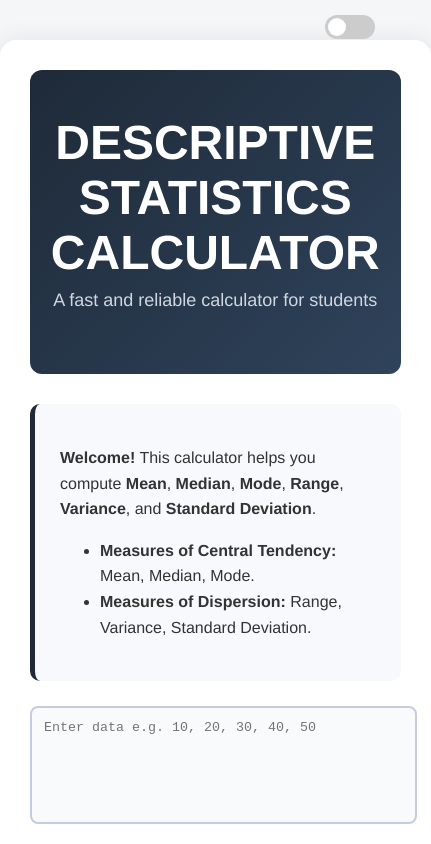
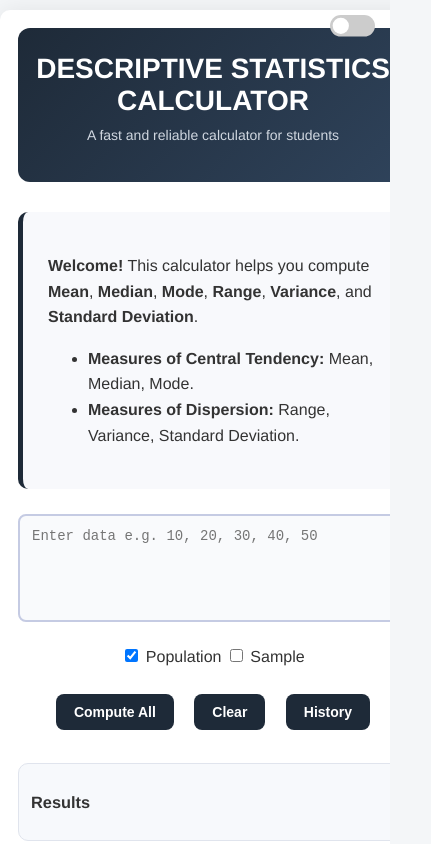
Before and after one commit to gabrieljavier13/Descriptive-Statistics-Calculator, a plain HTML site: page index.html in a window 390 px wide. Shown: the top 844 px of the page, 431 px wide, since content can reach past the window. Drawn offline with Linux system fonts and the light colour scheme.

Commit message:
Update style.css

```diff
--- a/style.css
+++ b/style.css
@@ -302,3 +302,65 @@ body, .container, textarea, button, .result, .steps, .solution {
   from { opacity: 0; }
   to   { opacity: 1; }
 }
+/* =========================================
+   📌 FULL MOBILE RESPONSIVENESS FIX (No Zoom)
+========================================= */
+html, body {
+  width: 100%;
+  max-width: 100%;
+  overflow-x: hidden; /* prevent side scrolling that forces zoom */
+}
+
+/* shrink container on mobile */
+@media (max-width: 600px) {
+  .container {
+    width: 100%;
+    margin: 10px 0;
+    padding: 18px;
+    border-radius: 10px;
+  }
+
+  .title-area {
+    padding: 25px 15px;
+  }
+
+  .site-title {
+    font-size: 28px;  /* was 48px */
+  }
+
+  .site-subtitle {
+    font-size: 14px;
+  }
+
+  textarea {
+    width: 100%;
+    font-size: 14px;
+    height: 80px;
+  }
+
+  button {
+    padding: 10px 18px;
+    font-size: 14px;
+  }
+
+  .output {
+    flex-direction: column;
+  }
+
+  .result, .steps, .solution {
+    font-size: 14px;
+    padding: 12px;
+  }
+}
+
+/* Fix para hindi lumampas ang fixed items tulad ng toggle */
+.theme-toggle-fixed,
+.theme-toggle {
+  zoom: 1; /* para hindi lumaki sa mobile viewport */
+  transform: scale(0.9);
+  transform-origin: top right;
+}
+
+.history-content {
+  width: 92%; /* mas sakto on all phones */
+}
```
